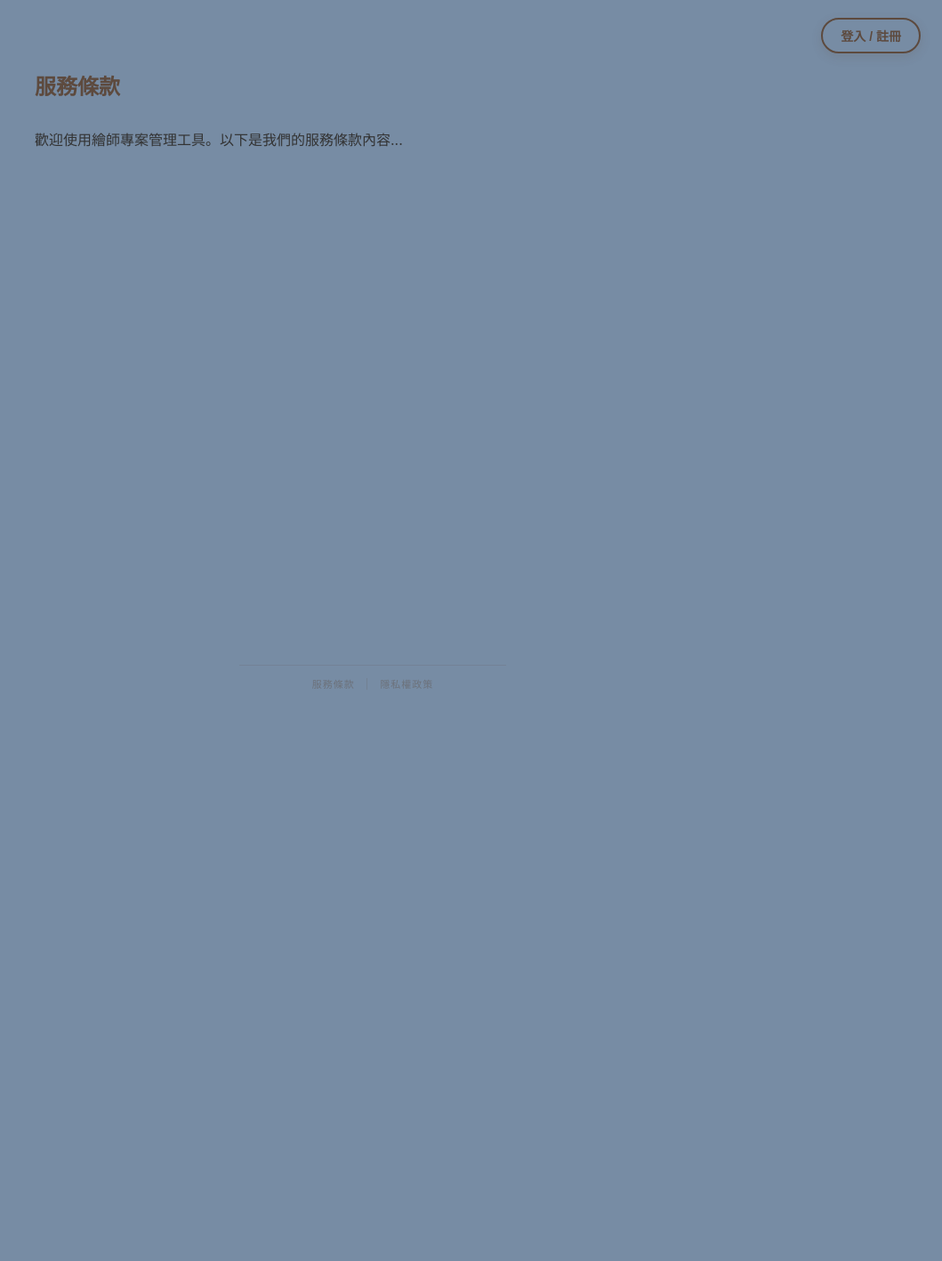
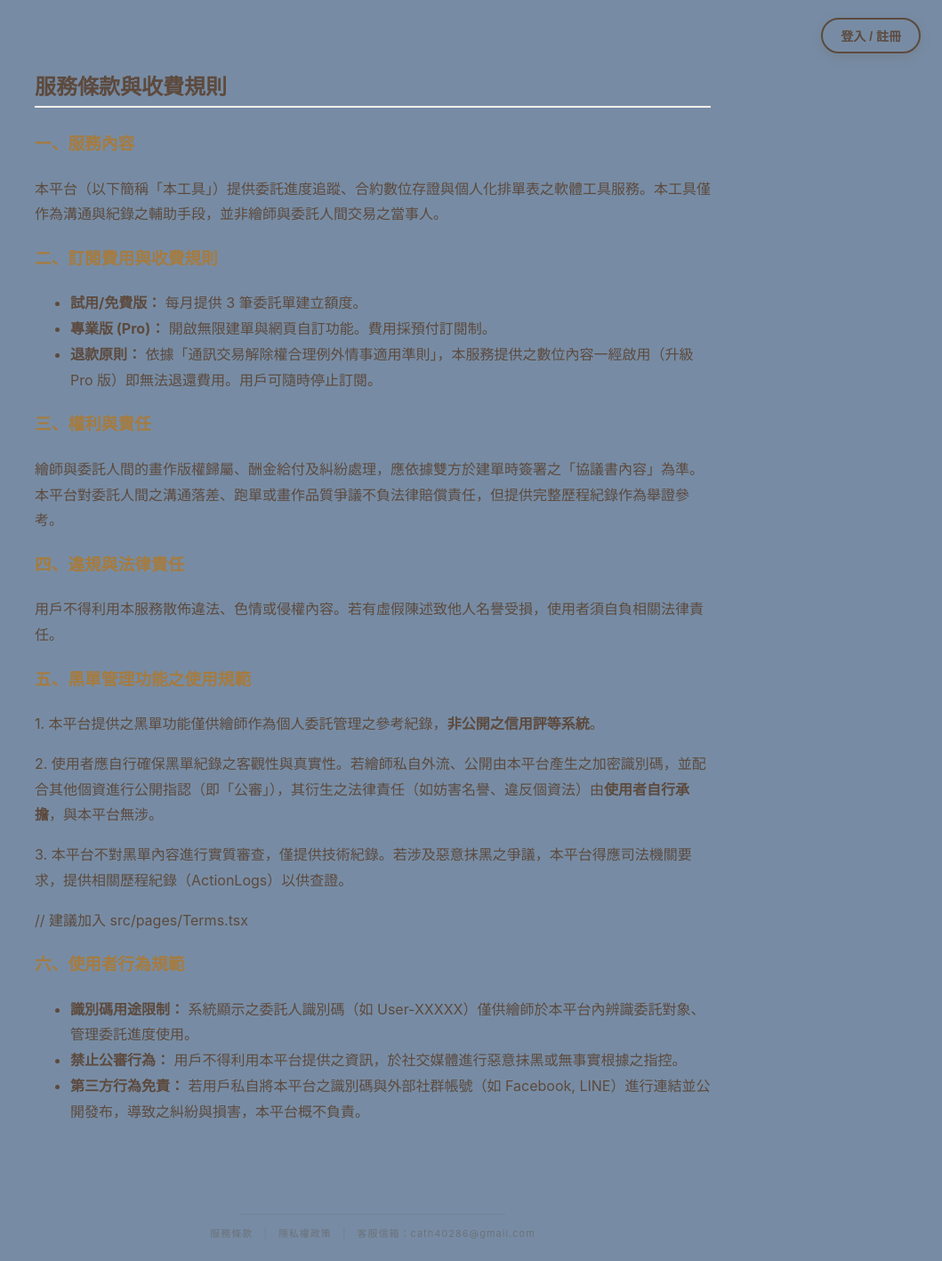
Before and after one commit to Kathy82319/commission-manager, a React (Vite) app: page /terms in a window 1280 px wide. Shown: the whole page at 89% size, without its empty margins (221-1280 px from the left). Before the commit the page ends 800 px from the top, so only its background shows below. Built offline with nearby package versions, Linux system fonts and the light colour scheme.

Commit message:
解決bug：完稿被退回後，草稿和線稿都會同步變成"稿件已被退回請重新上傳"的字樣。更新隱私權責任和服務政策和底部聯絡信箱

```diff
--- a/src/layouts/PublicLayout.tsx
+++ b/src/layouts/PublicLayout.tsx
@@ -71,6 +71,8 @@ export function PublicLayout() {
           >
             隱私權政策
           </Link>
+          <span style={{ margin: '0 12px', opacity: 0.5 }}>|</span>
+          <span>客服信箱：cath40286@gmail.com</span>
         </div>
       </footer>
     </div>
--- a/src/pages/Privacy.tsx
+++ b/src/pages/Privacy.tsx
@@ -1,9 +1,28 @@
+// src/pages/Privacy.tsx
 export function Privacy() {
   return (
-    <div style={{ maxWidth: '800px', margin: '0 auto', padding: '60px 20px', lineHeight: '1.8' }}>
-      <h1 style={{ fontSize: '24px', marginBottom: '24px', color: '#5D4A3E' }}>隱私權政策</h1>
-      <p>我們非常重視您的個人隱私。本政策說明了我們如何蒐集與使用您的資訊...</p>
-      {/* 這裡可以根據需求填寫具體政策 */}
+    <div style={{ maxWidth: '800px', margin: '0 auto', padding: '60px 20px', lineHeight: '1.8', color: '#5D4A3E' }}>
+      <h1 style={{ fontSize: '24px', marginBottom: '24px', borderBottom: '2px solid #F4F0EB' }}>隱私權政策</h1>
+
+      <section>
+        <h3 style={{ color: '#A67B3E' }}>一、資料蒐集之目的與類別</h3>
+        <p>本平台透過 LINE Login 進行身分驗證，蒐集之類別包括：LINE 內部唯一識別碼、顯示名稱、頭像。若您為繪師用戶，我們會蒐集您自行填寫的個人簡介、作品網址及委託規範。蒐集目的僅用於：使用者辨識、委託單紀錄管理、及專業版（Pro）資格驗證。</p>
+      </section>
+
+      <section>
+        <h3 style={{ color: '#A67B3E' }}>二、利用期間與地區</h3>
+        <p>您的資料將於本服務營運期間內，於台灣地區進行處理。除非法律要求或您申請刪除帳號，否則資料將持續留存於系統資料庫中。</p>
+      </section>
+
+      <section>
+        <h3 style={{ color: '#A67B3E' }}>三、資料安全與技術</h3>
+        <p>本平台使用 Cloudflare 安全防護技術，所有檔案（如草稿、完稿）均儲存於 R2 安全雲端儲存，並對不同角色執行權限隔離。我們承諾採取合理之技術及措施防止個人資料被竊取或洩漏。</p>
+      </section>
+
+      <section>
+        <h3 style={{ color: '#A67B3E' }}>四、您的權利</h3>
+        <p>您可以隨時透過 LINE 登入後修改個人資料，或聯繫開發者（Email: cath40286@gmail.com）請求停止蒐集或刪除您的帳號資料。</p>
+      </section>
     </div>
   );
 }
--- a/src/pages/Terms.tsx
+++ b/src/pages/Terms.tsx
@@ -1,9 +1,63 @@
+// src/pages/Terms.tsx
 export function Terms() {
   return (
-    <div style={{ maxWidth: '800px', margin: '0 auto', padding: '60px 20px', lineHeight: '1.8' }}>
-      <h1 style={{ fontSize: '24px', marginBottom: '24px', color: '#5D4A3E' }}>服務條款</h1>
-      <p>歡迎使用繪師專案管理工具。以下是我們的服務條款內容...</p>
-      {/* 這裡可以根據需求填寫具體條款 */}
+    <div style={{ maxWidth: '800px', margin: '0 auto', padding: '60px 20px', lineHeight: '1.8', color: '#5D4A3E' }}>
+      <h1 style={{ fontSize: '24px', marginBottom: '24px', borderBottom: '2px solid #F4F0EB' }}>服務條款與收費規則</h1>
+
+      <section>
+        <h3 style={{ color: '#A67B3E' }}>一、服務內容</h3>
+        <p>本平台（以下簡稱「本工具」）提供委託進度追蹤、合約數位存證與個人化排單表之軟體工具服務。本工具僅作為溝通與紀錄之輔助手段，並非繪師與委託人間交易之當事人。</p>
+      </section>
+
+      <section>
+        <h3 style={{ color: '#A67B3E' }}>二、訂閱費用與收費規則</h3>
+        <ul>
+          <li><strong>試用/免費版：</strong> 每月提供 3 筆委託單建立額度。</li>
+          <li><strong>專業版 (Pro)：</strong> 開啟無限建單與網頁自訂功能。費用採預付訂閱制。</li>
+          <li><strong>退款原則：</strong> 依據「通訊交易解除權合理例外情事適用準則」，本服務提供之數位內容一經啟用（升級 Pro 版）即無法退還費用。用戶可隨時停止訂閱。</li>
+        </ul>
+      </section>
+
+      <section>
+        <h3 style={{ color: '#A67B3E' }}>三、權利與責任</h3>
+        <p>繪師與委託人間的畫作版權歸屬、酬金給付及糾紛處理，應依據雙方於建單時簽署之「協議書內容」為準。本平台對委託人間之溝通落差、跑單或畫作品質爭議不負法律賠償責任，但提供完整歷程紀錄作為舉證參考。</p>
+      </section>
+
+      <section>
+        <h3 style={{ color: '#A67B3E' }}>四、違規與法律責任</h3>
+        <p>用戶不得利用本服務散佈違法、色情或侵權內容。若有虛假陳述致他人名譽受損，使用者須自負相關法律責任。</p>
+      </section>
+
+<section>
+  <h3 style={{ color: '#A67B3E' }}>五、黑單管理功能之使用規範</h3>
+  <p>
+    1. 本平台提供之黑單功能僅供繪師作為個人委託管理之參考紀錄，<strong>非公開之信用評等系統</strong>。
+  </p>
+  <p>
+    2. 使用者應自行確保黑單紀錄之客觀性與真實性。若繪師私自外流、公開由本平台產生之加密識別碼，並配合其他個資進行公開指認（即「公審」），其衍生之法律責任（如妨害名譽、違反個資法）由<strong>使用者自行承擔</strong>，與本平台無涉。
+  </p>
+  <p>
+    3. 本平台不對黑單內容進行實質審查，僅提供技術紀錄。若涉及惡意抹黑之爭議，本平台得應司法機關要求，提供相關歷程紀錄（ActionLogs）以供查證。
+  </p>
+</section>
+
+// 建議加入 src/pages/Terms.tsx
+<section>
+  <h3 style={{ color: '#A67B3E' }}>六、使用者行為規範</h3>
+  <ul>
+    <li>
+      <strong>識別碼用途限制：</strong> 系統顯示之委託人識別碼（如 User-XXXXX）僅供繪師於本平台內辨識委託對象、管理委託進度使用。
+    </li>
+    <li>
+      <strong>禁止公審行為：</strong> 用戶不得利用本平台提供之資訊，於社交媒體進行惡意抹黑或無事實根據之指控。
+    </li>
+    <li>
+      <strong>第三方行為免責：</strong> 若用戶私自將本平台之識別碼與外部社群帳號（如 Facebook, LINE）進行連結並公開發布，導致之糾紛與損害，本平台概不負責。
+    </li>
+  </ul>
+</section>
+
+
     </div>
   );
 }
--- a/src/pages/artist/Notebook.tsx
+++ b/src/pages/artist/Notebook.tsx
@@ -371,11 +371,14 @@ const renderStageBox = (title: string, stageKey: string, isReviewing: boolean, i
     const sub = submissions.find(s => s.stage === stageKey);
     const isFinal = stageKey === 'final';
 
+    // 🌟 核心修正：精準判斷「被退回」的狀態
+    // 條件：委託單當前狀態剛好卡在該階段的「繪製中」，且該階段已經有上傳過檔案
+    const isRejected = selectedOrder?.current_stage === `${stageKey}_drawing` && !!sub;
+
     let headerBg = '#FCFAF8';
     let statusTag = '';
     let statusColor = '#A0978D';
 
-    // 🌟 狀態判斷邏輯升級：加入「被退回」的判斷
     if (isPassed) {
       headerBg = '#E8F3EB';
       statusTag = isFinal ? '✓ 委託人已同意 (原檔已解鎖)' : '✓ 委託人已閱覽';
@@ -384,10 +387,9 @@ const renderStageBox = (title: string, stageKey: string, isReviewing: boolean, i
       headerBg = '#FDF4E6';
       statusTag = '⏳ 待委託人確認';
       statusColor = '#A67B3E';
-    } else if (sub) {
-      // 💡 關鍵：有上傳紀錄，但既不是審核中也沒通過，代表被委託人「退回」了！
-      headerBg = '#Fce8e6';
-      statusTag = '⚠️ 委託人已退回，需重新上傳';
+    } else if (isRejected) { // 🌟 這裡不再使用粗暴的 else if (sub)
+      headerBg = '#fce8e6';
+      statusTag = '⚠️ 委託人已退回修改';
       statusColor = '#d93025';
     } else {
       statusTag = '等待繪製上傳...';
```
